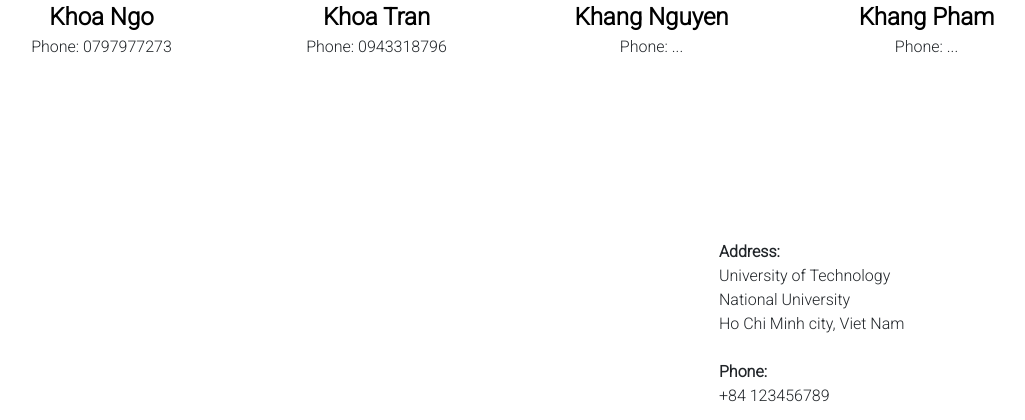
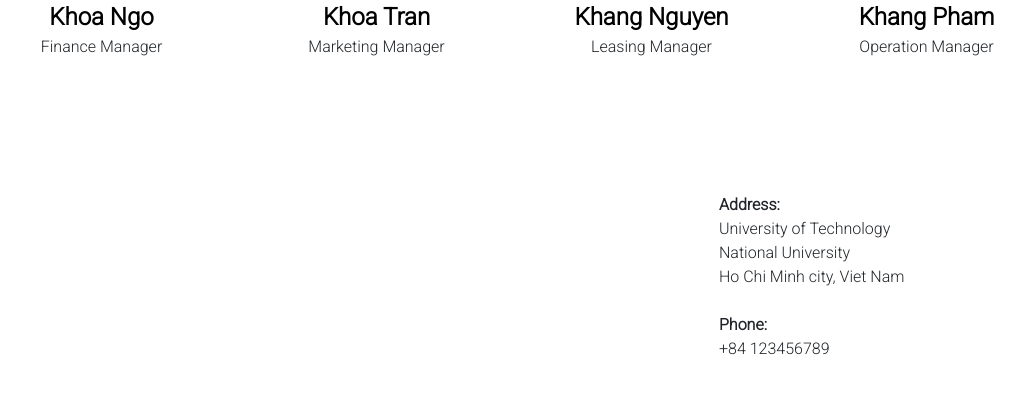
Before and after one commit to NgoAnhKhoa/BK_Apple_Store, a PHP site: page /BK_Apple_Store/contact.php in a window 1280 px wide. Shown: the part 477-897 px from the top of the page, without its empty margins (126-1151 px from the left). Run offline with PHP 8.4, Linux system fonts and the light colour scheme; some libraries are stand-ins or nearby versions.

Commit message:
edit contact info

```diff
--- a/assets/css/style.css
+++ b/assets/css/style.css
@@ -1149,6 +1149,10 @@
     max-width: 25%;
   }
 
+  .small-letter {
+      font-size: 20px;
+  }
+
   .mobile{
     width: auto;
     margin-top:0;
--- a/contact.php
+++ b/contact.php
@@ -19,100 +19,41 @@
     <h2 class="title">Contact</h2>
     <div class="row contact">
       <div class="col-md-3 contact-card">
-          <img style="border-radius: 50%; width: 80%" src="https://scontent.fsgn5-8.fna.fbcdn.net/v/t1.6435-9/96949143_1272860759576198_6761997971111280640_n.jpg?_nc_cat=103&ccb=1-5&_nc_sid=09cbfe&_nc_ohc=MTB9PJonHQkAX8r8Q1u&tn=HUy4RpLVWeZ3FFMa&_nc_ht=scontent.fsgn5-8.fna&oh=55e27f725f4099cba52c59c85e74957d&oe=61C01AB5" alt="img-khoa">
-        <div class="title-card-contact">
+          <a href="https://www.facebook.com/anhkhoa.ngo1704/"><img style="border-radius: 50%; width: 80%" src="https://scontent.fsgn5-8.fna.fbcdn.net/v/t1.6435-9/96949143_1272860759576198_6761997971111280640_n.jpg?_nc_cat=103&ccb=1-5&_nc_sid=09cbfe&_nc_ohc=MTB9PJonHQkAX8r8Q1u&tn=HUy4RpLVWeZ3FFMa&_nc_ht=scontent.fsgn5-8.fna&oh=55e27f725f4099cba52c59c85e74957d&oe=61C01AB5" alt="img-khoa"></a>
+        <div class="title-card-contact small-letter">
           Khoa Ngo
         </div>
         <div class="des-card-contact">
-            <p class="des-card-contact-content">
-              Phone: 0797977273
-            </p>
-            <a href="https://www.facebook.com/anhkhoa.ngo1704/" class="link">
-              <i class="fa fa-facebook social"></i>
-            </a>
-            <a href="https://www.facebook.com/anhkhoa.ngo1704/" class="link">
-              <i class="fa fa-instagram social"></i>
-            </a>
+            Finance Manager
         </div>
       </div>
       <div class="col-md-3 contact-card">
-          <img style="border-radius: 50%; width: 80%" src="https://scontent.fsgn5-8.fna.fbcdn.net/v/t1.6435-9/50434605_2179557445707639_6824014949518409728_n.jpg?_nc_cat=103&ccb=1-5&_nc_sid=174925&_nc_ohc=7xHCEihwFRMAX_BvH3A&_nc_ht=scontent.fsgn5-8.fna&oh=67a0e5657e4f07b43bb87784ba122977&oe=61C35C45" alt="img-khoa">
-        <div class="title-card-contact">
+      <a href="https://www.facebook.com/profile.php?id=100009602137301"><img style="border-radius: 50%; width: 80%" src="https://scontent.fsgn5-8.fna.fbcdn.net/v/t1.6435-9/50434605_2179557445707639_6824014949518409728_n.jpg?_nc_cat=103&ccb=1-5&_nc_sid=174925&_nc_ohc=7xHCEihwFRMAX_BvH3A&_nc_ht=scontent.fsgn5-8.fna&oh=67a0e5657e4f07b43bb87784ba122977&oe=61C35C45" alt="img-khoa"></a>
+        <div class="title-card-contact small-letter">
           Khoa Tran
         </div>
         <div class="des-card-contact">
-            <p class="des-card-contact-content">
-              Phone: 0943318796
-            </p>
-            <a href="https://www.facebook.com/profile.php?id=100009602137301" class="link">
-              <i class="fa fa-facebook social"></i>
-            </a>
-            <a href="https://www.facebook.com/profile.php?id=100009602137301" class="link">
-              <i class="fa fa-instagram social"></i>
-            </a>
+            Marketing Manager
         </div>
       </div>
       <div class="col-md-3 contact-card">
-          <img style="border-radius: 50%; width: 80%" src="https://scontent.xx.fbcdn.net/v/t1.15752-9/p206x206/256387596_631983037836192_2415708734992561212_n.jpg?_nc_cat=104&ccb=1-5&_nc_sid=aee45a&_nc_ohc=__FTJ-ZebVIAX9mlCa9&_nc_ad=z-m&_nc_cid=0&_nc_ht=scontent.xx&oh=40a9d9d31a71da43707c00da923c9db7&oe=61C25476" alt="img-khang">
-        <div class="title-card-contact">
+      <a href="https://www.facebook.com/khangmin0812"><img style="border-radius: 50%; width: 80%" src="https://scontent.xx.fbcdn.net/v/t1.15752-9/p206x206/256387596_631983037836192_2415708734992561212_n.jpg?_nc_cat=104&ccb=1-5&_nc_sid=aee45a&_nc_ohc=__FTJ-ZebVIAX9mlCa9&_nc_ad=z-m&_nc_cid=0&_nc_ht=scontent.xx&oh=40a9d9d31a71da43707c00da923c9db7&oe=61C25476" alt="img-khang"></a>
+        <div class="title-card-contact small-letter">
             Khang Nguyen
         </div>
         <div class="des-card-contact">
-            <p class="des-card-contact-content">
-              Phone: ...
-            </p>
-            <a href="https://www.facebook.com/khangmin0812" class="link">
-              <i class="fa fa-facebook social"></i>
-            </a>
-            <a href="https://www.facebook.com/khangmin0812" class="link">
-              <i class="fa fa-instagram social"></i>
-            </a>
+            Leasing Manager
         </div>
       </div>
       <div class="col-md-3 contact-card">
-          <img style="border-radius: 50%; width: 80%" src="https://scontent.fsgn5-10.fna.fbcdn.net/v/t1.18169-9/27858226_2002217240039299_3532918632429742634_n.jpg?_nc_cat=110&ccb=1-5&_nc_sid=09cbfe&_nc_ohc=QV2f4LPu9JMAX9dpqCI&_nc_ht=scontent.fsgn5-10.fna&oh=d2dfed0150b0c587cad5a72fa052fe5b&oe=61C0E57C" alt="img-khang">
-        <div class="title-card-contact">
+      <a href="https://www.facebook.com/michael.pham.1401933"><img style="border-radius: 50%; width: 80%" src="https://scontent.fsgn5-10.fna.fbcdn.net/v/t1.18169-9/27858226_2002217240039299_3532918632429742634_n.jpg?_nc_cat=110&ccb=1-5&_nc_sid=09cbfe&_nc_ohc=QV2f4LPu9JMAX9dpqCI&_nc_ht=scontent.fsgn5-10.fna&oh=d2dfed0150b0c587cad5a72fa052fe5b&oe=61C0E57C" alt="img-khang"></a>
+        <div class="title-card-contact small-letter">
             Khang Pham
         </div>
         <div class="des-card-contact">
-            <p class="des-card-contact-content">
-              Phone: ...
-            </p>
-            <a href="https://www.facebook.com/michael.pham.1401933" class="link">
-              <i class="fa fa-facebook social"></i>
-            </a>
-            <a href="https://www.facebook.com/michael.pham.1401933" class="link">
-              <i class="fa fa-instagram social"></i>
-            </a>
+            Operation Manager
         </div>
       </div>
-
-      <!-- <div class="col-md-4 contact-card">
-        <div class="title-card-contact">Trung Tâm Bảo Hành</div>
-
-        <div class="des-card-contact">
-          Tìm kiếm Trung Tâm Bảo Hành gần bạn nhất
-        </div>
-        <div class="info-card-contact" style="margin-top: 100px;">
-          <a href="#" class="btn btn-dark">Tìm trung tâm bảo hành</a>
-          <a href="#" class="btn btn-dark">Giao nhận tận nơi (Điện thoại)</a>
-        </div>
-      </div>
-      <div class="col-md-4 contact-card">
-        <div class="title-card-contact">Dành Cho Khách Hàng Doanh Nghiệp</div>
-        <div class="des-card-contact">
-          <p class="des-card-contact-content">
-            1800-588-890 (dành cho khách hàng doanh nghiệp)
-          </p>
-          <p class="des-card-contact-content">
-            Giờ làm việc:
-            24 giờ, 7 ngày trong tuần. Miễn cước phí
-          </p>
-        </div>
-        <div class="info-card-contact">
-          <a href="#" class="btn btn-dark">1800 588 890</a>
-        </div>
-      </div> -->
     </div>
   </div>
 
--- a/include/footer.php
+++ b/include/footer.php
@@ -4,16 +4,19 @@
 
     </div>
     <div class="text-center p-3 footer-bar">
-        <p class="text-footer">Công ty TNHH Điện Tử Samsung Vina <br>
+        <!-- <p class="text-footer">Công ty TNHH Điện Tử Samsung Vina <br>
             Giấy CNĐT: 411043002319, do UBND TP HCM cấp ngày 28/8/2007 <br>
             Địa chỉ: Số 2, đường Hải Triều, Phường Bến Nghé, Quận 1, TP. Hồ Chí Minh <br>
-            Điện thoại: +84-2839157310</p>
+            Điện thoại: +84-2839157310</p> -->
+        <div class="rainbow-text" style="text-align: center; margin: 5px 0px 0px 10px">
+	        <span class="block-line"><span><span style="color:#ff0000;">B</span><span style="color:#ff8000;">K&nbsp;</span></span><span><span style="color:#ffff00;">A</span><span style="color:#80ff00;">p</span><span style="color:#00ff00;">p</span><span style="color:#00ff80;">l</span><span style="color:#00ffff;">e&nbsp;</span></span><span><span style="color:#007fff;">S</span><span style="color:#0000ff;">t</span><span style="color:#7f00ff;">o</span><span style="color:#ff00ff;">r</span><span style="color:#ff0080;">e</span></span></span>
+        </div>
         <div class="row row-footer">
             <nav class="nav-footer">
-                <a href="" class="link-footer">Trợ giúp truy cập</a> |
-                <a href="" class="link-footer">Điều khoản & điều kiện</a> |
-                <a href="" class="link-footer">Bảo mật</a> |
-                <a href="" class="link-footer">Pháp lý</a>
+                <a href="" class="link-footer">Access support</a> |
+                <a href="" class="link-footer">Terms & Conditions</a> |
+                <a href="" class="link-footer">Security</a> |
+                <a href="" class="link-footer">Juridical</a>
             </nav>
         </div>
     </div>
```
